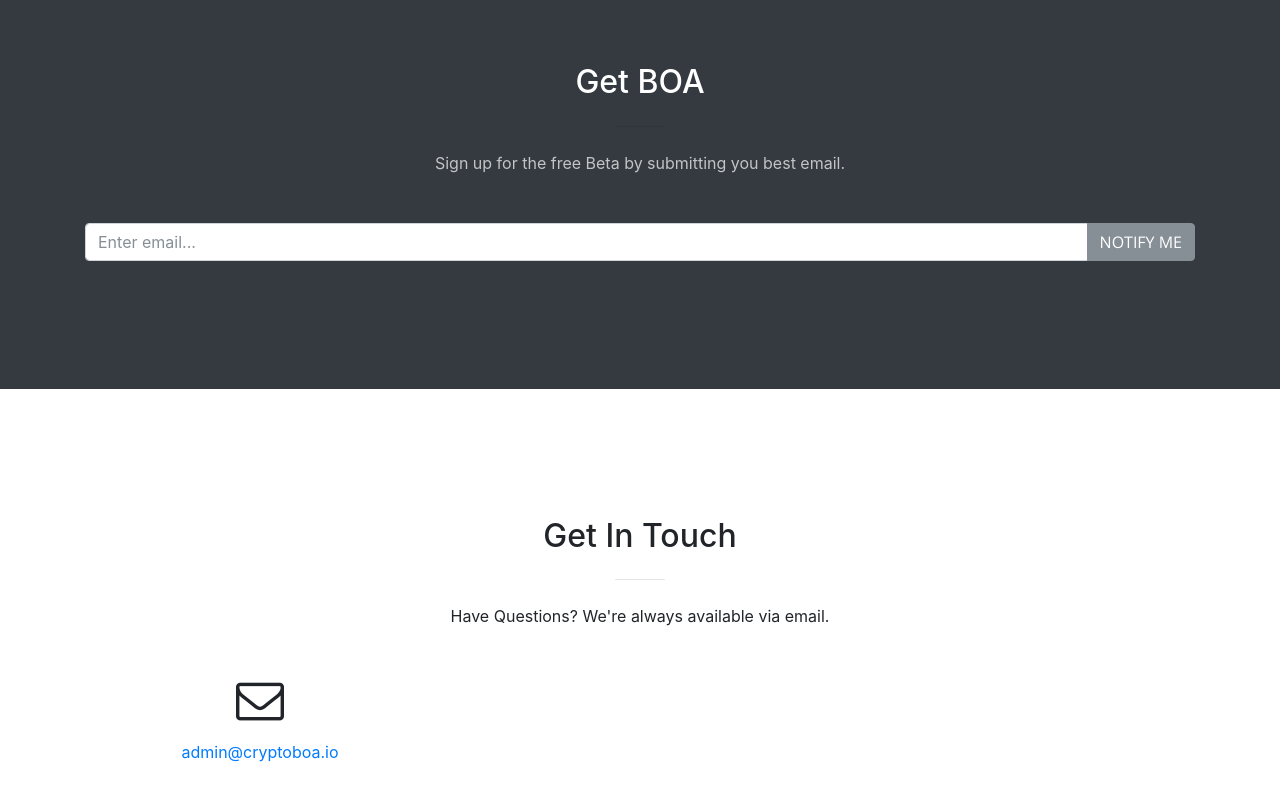
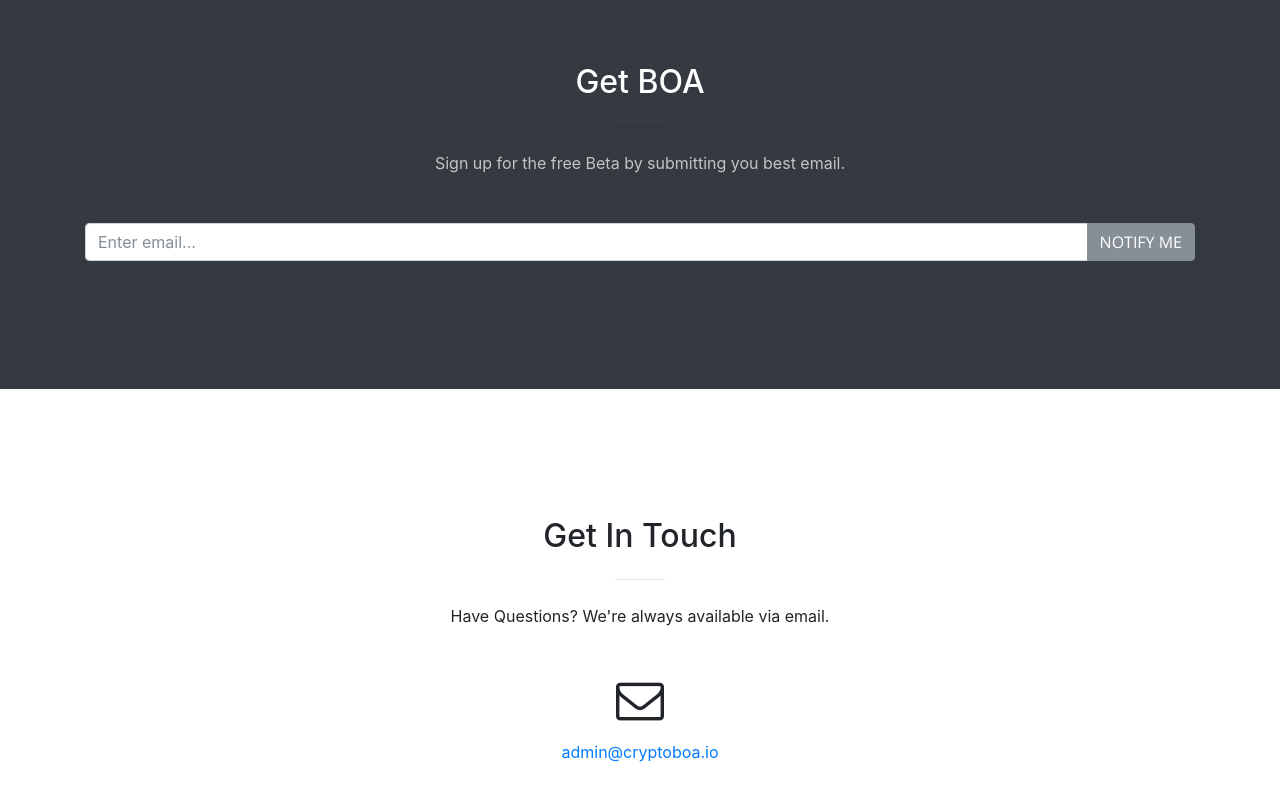
Before and after one commit to EmreKurt/EmreKurt.github.io, a website with bundled scripts: page index.html in a window 1280 px wide. Shown: the part 3172-3972 px from the top of the page. Built offline with nearby package versions, Linux system fonts and the light colour scheme.

Commit message:
center email

```diff
--- a/index.html
+++ b/index.html
@@ -170,9 +170,7 @@
             <hr class="my-4">
             <p class="mb-5">Have Questions? We're always available via email.</p>
           </div>
-        </div>
-        <div class="row">
-          <div class="col-lg-4 mr-auto text-center">
+          <div class="col-lg-8 mx-auto text-center">
             <i class="fa fa-envelope-o fa-3x mb-3 sr-contact"></i>
             <p>
               <a href="mailto:admin@cryptoboa.io">admin@cryptoboa.io</a>
```
